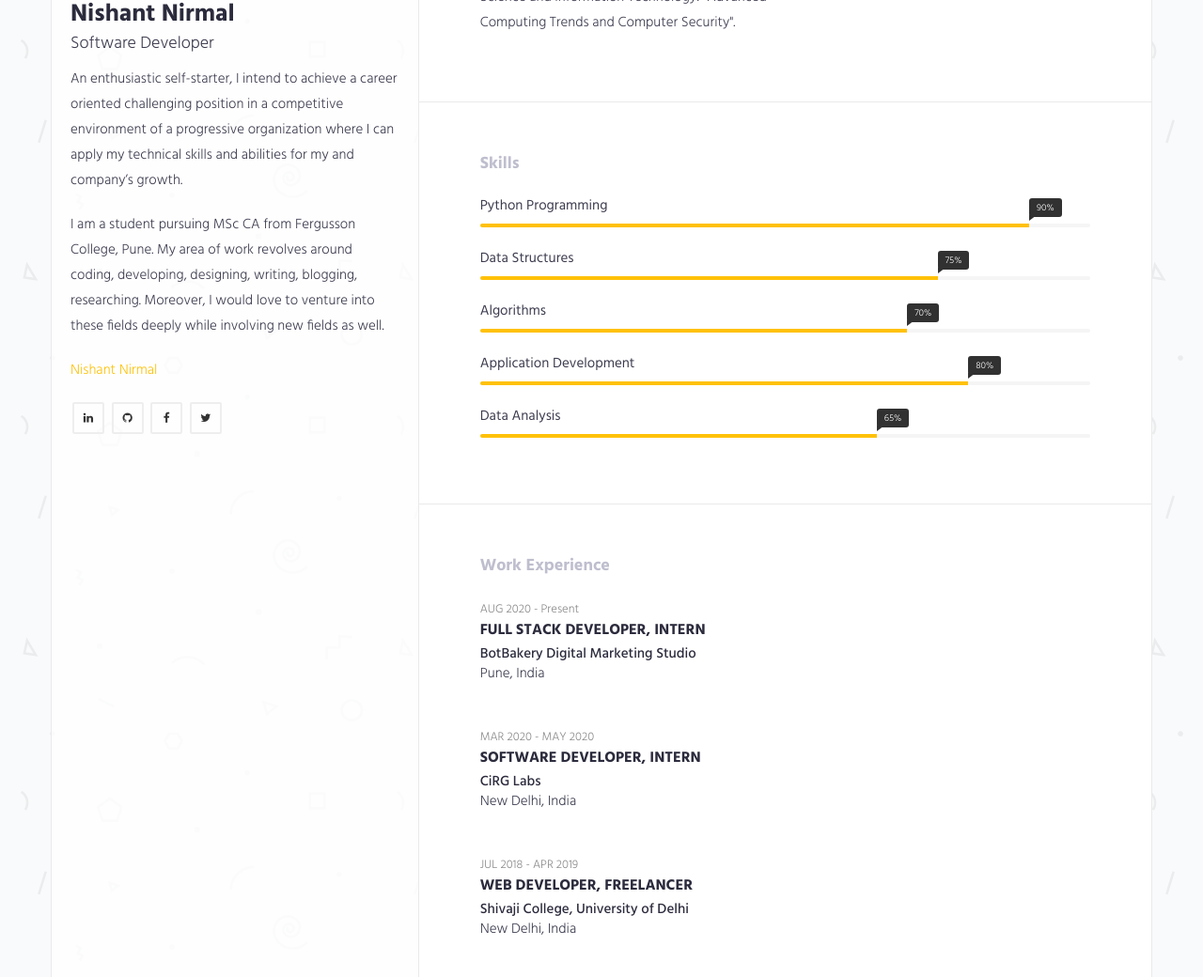
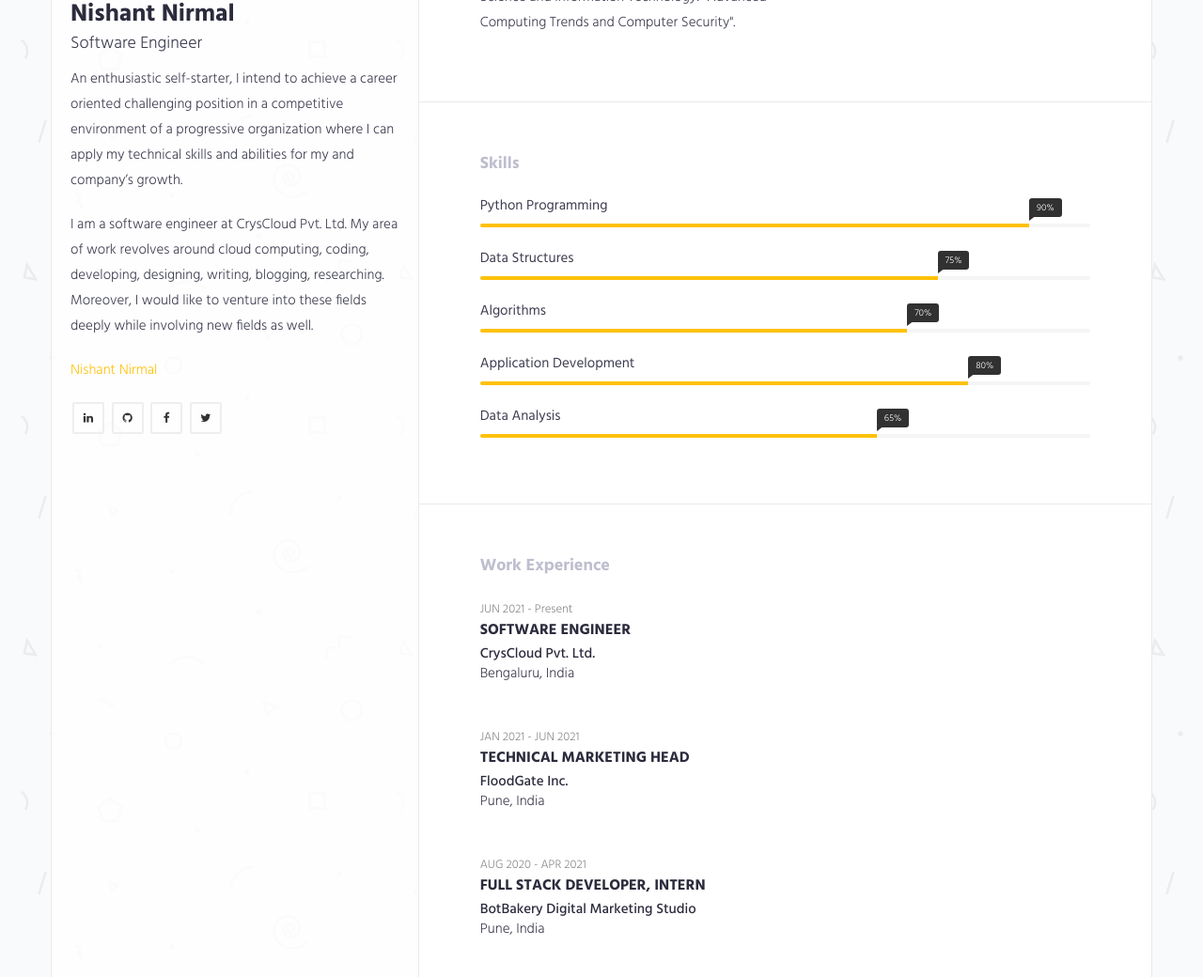
Before and after one commit to nirmalnishant645/Nishant, a plain HTML site: page index.html in a window 1280 px wide. Shown: the part 477-1517 px from the top of the page at 94% size. Drawn offline with Linux system fonts and the light colour scheme.

Commit message:
Main index changes

```diff
--- a/index.html
+++ b/index.html
@@ -41,14 +41,14 @@
                     </div>
                     <div class="content">
                         <h1>Nishant Nirmal</h1>
-                        <span class="lead">Software Developer</span>
+                        <span class="lead">Software Engineer</span>
 
                         <div class="about-text">
                             <p>
                                 An enthusiastic self-starter, I intend to achieve a career oriented challenging position in a competitive environment of a progressive organization where I can apply my technical skills and abilities for my and company’s growth.
                             </p>
 
-                            <p>I am a student pursuing MSc CA from Fergusson College, Pune. My area of work revolves around coding, developing, designing, writing, blogging, researching. Moreover, I would love to venture into these fields deeply while involving
+                            <p>I am a software engineer at CrysCloud Pvt. Ltd. My area of work revolves around cloud computing, coding, developing, designing, writing, blogging, researching. Moreover, I would like to venture into these fields deeply while involving
                                 new fields as well.</p>
 
                         </div>
@@ -225,7 +225,21 @@
                             <div class="row">
                                 <div class="col-md-12">
                                     <div class="content-item">
-                                        <small>AUG 2020 - Present</small>
+                                        <small>JUN 2021 - Present</small>
+                                        <h3>Software Engineer</h3>
+                                        <h4>CrysCloud Pvt. Ltd.</h4>
+
+                                        <p>Bengaluru, India</p>
+                                    </div>
+                                    <div class="content-item">
+                                        <small>JAN 2021 - JUN 2021</small>
+                                        <h3>Technical Marketing Head</h3>
+                                        <h4>FloodGate Inc.</h4>
+
+                                        <p>Pune, India</p>
+                                    </div>
+                                    <div class="content-item">
+                                        <small>AUG 2020 - APR 2021</small>
                                         <h3>Full Stack Developer, Intern</h3>
                                         <h4>BotBakery Digital Marketing Studio</h4>
 
@@ -341,7 +355,7 @@
                                     <!-- .portfolio-item -->
                                 </div>
                                 <div class="col-md-6">
-                                    <a class="portfolio-item" href="resume.html">
+                                    <a class="portfolio-item" href="Resume_NishantNirmal.pdf">
                                         <div class="portfolio-thumb">
                                             <img src="img/resume.png" alt="">
                                         </div>
@@ -403,9 +417,9 @@
                                 <div class="col-md-12">
                                     <address>
                     <strong>Address</strong><br>
-                    B - 4, Shree Dwarka Apartment<br>
-                    Model Colony, Shivaji Nagar<br>
-                    Pune - 410116
+                    A-335, Mahaveer Reegal Apartment<br>
+                    Seetharampalya, Hoodi<br>
+                    Bengaluru - 560048 (KA)
 
                 </address>
 
```
